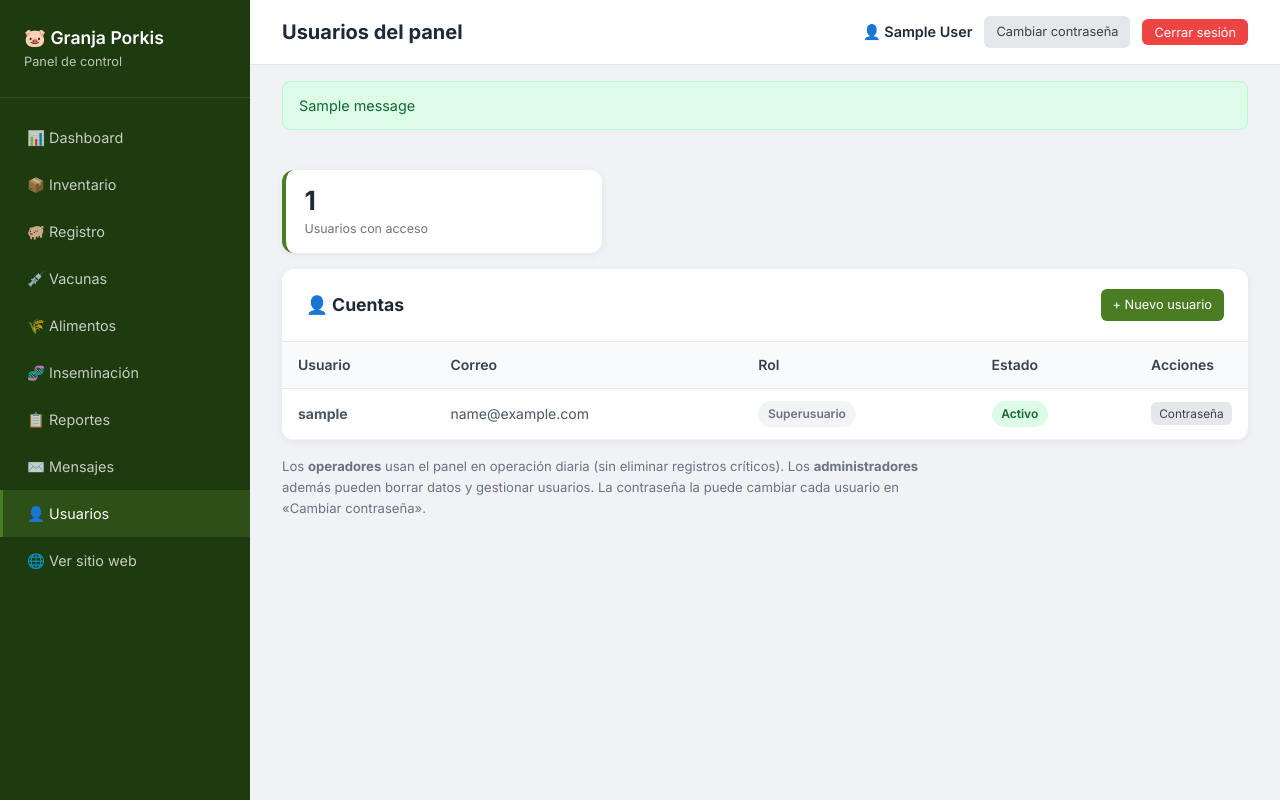
After one commit to torrespilcom23-hub/webPorkis, a Django app: page /panel/usuarios/ in a window 1280 px wide. The commit adds this page. Run offline with Django 5.2, Linux system fonts and the light colour scheme; a user stored in the database is signed in; tables that the repository leaves empty hold one stand-in row (values such as "Sample post"); one stand-in notice (Sample message) is shown.

Commit message:
Gestión de usuarios del panel y acceso por rol admin/operador.
Co-authored-by: Cursor <cursoragent@cursor.com>

```diff
--- a/config/context_processors.py
+++ b/config/context_processors.py
@@ -8,7 +8,7 @@ def site_settings(request):
         'maps_embed_url': settings.MAPS_EMBED_URL,
         # Versión de archivos estáticos: incrementar cuando cambie CSS/JS
         # para que el navegador descargue la versión nueva (cache busting).
-        'static_version': '50',
+        'static_version': '51',
     }
     if request.user.is_authenticated:
         from panel.decorators import es_admin
--- a/config/settings.py
+++ b/config/settings.py
@@ -31,6 +31,7 @@ MIDDLEWARE = [
     'django.middleware.common.CommonMiddleware',
     'django.middleware.csrf.CsrfViewMiddleware',
     'django.contrib.auth.middleware.AuthenticationMiddleware',
+    'panel.middleware.PanelAccessMiddleware',
     'django.contrib.messages.middleware.MessageMiddleware',
     'django.middleware.clickjacking.XFrameOptionsMiddleware',
 ]
--- a/panel/decorators.py
+++ b/panel/decorators.py
@@ -7,6 +7,30 @@ from django.shortcuts import redirect
 def es_admin(user):
     """Administrador = superusuario o miembro del grupo 'admin'."""
     return user.is_superuser or user.groups.filter(name='admin').exists()
+
+
+def puede_acceder_panel(user):
+    """Usuarios con acceso al panel: superusuario, admin u operador."""
+    if not user.is_authenticated:
+        return False
+    if user.is_active is False:
+        return False
+    if user.is_superuser:
+        return True
+    return user.groups.filter(name__in=['admin', 'operador']).exists()
+
+
+def rol_panel(user):
+    """Etiqueta legible del rol principal."""
+    if not user.is_authenticated:
+        return ''
+    if user.is_superuser:
+        return 'Superusuario'
+    if user.groups.filter(name='admin').exists():
+        return 'Administrador'
+    if user.groups.filter(name='operador').exists():
+        return 'Operador'
+    return 'Sin rol'
 
 
 def admin_required(view_func):
--- /dev/null
+++ b/panel/middleware.py
@@ -0,0 +1,26 @@
+from django.contrib import messages
+from django.contrib.auth import logout
+from django.shortcuts import redirect
+
+from .decorators import puede_acceder_panel
+
+
+class PanelAccessMiddleware:
+    """Bloquea el panel a usuarios sin grupo admin/operador (salvo login/logout)."""
+
+    def __init__(self, get_response):
+        self.get_response = get_response
+
+    def __call__(self, request):
+        path = request.path
+        if path.startswith('/panel/') and request.user.is_authenticated:
+            public_paths = ('/panel/login/', '/panel/logout/')
+            if not path.startswith(public_paths) and not puede_acceder_panel(request.user):
+                logout(request)
+                messages.error(
+                    request,
+                    'Su cuenta no tiene permiso para acceder al panel. '
+                    'Contacte al administrador.',
+                )
+                return redirect('panel:login')
+        return self.get_response(request)
--- a/panel/urls.py
+++ b/panel/urls.py
@@ -13,4 +13,8 @@ urlpatterns = [
     path('mensajes/', views.mensajes_lista, name='mensajes'),
     path('mensajes/<int:pk>/', views.mensaje_detalle, name='mensaje_detalle'),
     path('mensajes/<int:pk>/eliminar/', views.mensaje_eliminar, name='mensaje_eliminar'),
+    path('usuarios/', views.usuarios_lista, name='usuarios'),
+    path('usuarios/nuevo/', views.usuario_crear, name='usuario_crear'),
+    path('usuarios/<int:pk>/password/', views.usuario_reset_password, name='usuario_reset_password'),
+    path('usuarios/<int:pk>/activo/', views.usuario_toggle_activo, name='usuario_toggle_activo'),
 ]
--- a/panel/views.py
+++ b/panel/views.py
@@ -2,21 +2,45 @@ import re
 from urllib.parse import quote
 
 from django.contrib import messages
+from django.contrib.auth import logout
 from django.contrib.auth.decorators import login_required
+from django.contrib.auth.models import User
 from django.contrib.auth.views import LoginView, LogoutView, PasswordChangeView
+from django.db.models import Q
 from django.shortcuts import get_object_or_404, redirect, render
 from django.urls import reverse, reverse_lazy
 from django.views.generic import TemplateView
 
 from publico.models import MensajeContacto
 
-from .decorators import admin_required
+from .decorators import admin_required, puede_acceder_panel, rol_panel
+from .forms import OperadorCreateForm, ResetPasswordAdminForm
 from .queries import resumen_dashboard
+
+
+def _usuarios_panel():
+    return (
+        User.objects
+        .filter(Q(is_superuser=True) | Q(groups__name__in=['admin', 'operador']))
+        .distinct()
+        .order_by('username')
+    )
 
 
 class PanelLoginView(LoginView):
     template_name = 'panel/login.html'
     redirect_authenticated_user = True
+
+    def form_valid(self, form):
+        response = super().form_valid(form)
+        if not puede_acceder_panel(self.request.user):
+            logout(self.request)
+            messages.error(
+                self.request,
+                'Su cuenta no tiene acceso al panel. Solicite acceso al administrador.',
+            )
+            return redirect('panel:login')
+        return response
 
 
 class PanelLogoutView(LogoutView):
@@ -113,3 +137,85 @@ def mensaje_eliminar(request, pk):
         'objeto': mensaje,
         'volver': 'panel:mensajes',
     })
+
+
+# ---------------------------------------------------------------------------
+# Gestión de usuarios del panel (solo administrador)
+# ---------------------------------------------------------------------------
+
+@login_required
+@admin_required
+def usuarios_lista(request):
+    filas = [
+        {
+            'usuario': u,
+            'rol': rol_panel(u),
+            'activo': u.is_active,
+        }
+        for u in _usuarios_panel()
+    ]
+    return render(request, 'panel/usuarios_lista.html', {
+        'filas': filas,
+        'total': len(filas),
+    })
+
+
+@login_required
+@admin_required
+def usuario_crear(request):
+    if request.method == 'POST':
+        form = OperadorCreateForm(request.POST)
+        if form.is_valid():
+            user = form.save()
+            messages.success(
+                request,
+                f'Usuario «{user.username}» creado con rol {rol_panel(user).lower()}.',
+            )
+            return redirect('panel:usuarios')
+    else:
+        form = OperadorCreateForm()
+    return render(request, 'panel/usuario_form.html', {
+        'form': form,
+        'titulo': 'Nuevo usuario del panel',
+    })
+
+
+@login_required
+@admin_required
+def usuario_reset_password(request, pk):
+    usuario = get_object_or_404(User, pk=pk)
+    if usuario.is_superuser and not request.user.is_superuser:
+        messages.error(request, 'No puede modificar un superusuario.')
+        return redirect('panel:usuarios')
+    if request.method == 'POST':
+        form = ResetPasswordAdminForm(usuario, request.POST)
+        if form.is_valid():
+            form.save()
+            messages.success(request, f'Contraseña actualizada para «{usuario.username}».')
+            return redirect('panel:usuarios')
+    else:
+        form = ResetPasswordAdminForm(usuario)
+    return render(request, 'panel/usuario_reset_password.html', {
+        'form': form,
+        'usuario': usuario,
+        'rol': rol_panel(usuario),
+    })
+
+
+@login_required
+@admin_required
+def usuario_toggle_activo(request, pk):
+    usuario = get_object_or_404(User, pk=pk)
+    if request.method != 'POST':
+        return redirect('panel:usuarios')
+    if usuario.pk == request.user.pk:
+        messages.error(request, 'No puede desactivar su propia cuenta.')
+        return redirect('panel:usuarios')
+    if usuario.is_superuser:
+        messages.error(request, 'No se puede desactivar un superusuario desde aquí.')
+        return redirect('panel:usuarios')
+    usuario.is_active = not usuario.is_active
+    usuario.save(update_fields=['is_active'])
+    estado = 'activada' if usuario.is_active else 'desactivada'
+    messages.success(request, f'Cuenta «{usuario.username}» {estado}.')
+    return redirect('panel:usuarios')
--- a/templates/panel/base_panel.html
+++ b/templates/panel/base_panel.html
@@ -25,6 +25,9 @@
             <a href="{% url 'inseminacion:index' %}" {% if '/inseminacion/' in request.path %}class="active"{% endif %}>🧬 Inseminación</a>
             <a href="{% url 'reportes:index' %}" {% if '/reportes/' in request.path %}class="active"{% endif %}>📋 Reportes</a>
             <a href="{% url 'panel:mensajes' %}" {% if '/mensajes/' in request.path %}class="active"{% endif %}>✉️ Mensajes{% if mensajes_sin_leer %} <span class="badge badge-warning" style="margin-left:auto;">{{ mensajes_sin_leer }}</span>{% endif %}</a>
+            {% if es_admin %}
+            <a href="{% url 'panel:usuarios' %}" {% if '/usuarios/' in request.path %}class="active"{% endif %}>👤 Usuarios</a>
+            {% endif %}
             <a href="{% url 'publico:inicio' %}" target="_blank">🌐 Ver sitio web</a>
         </nav>
     </aside>
--- a/templates/panel/login.html
+++ b/templates/panel/login.html
@@ -13,7 +13,11 @@
         <div class="login-box">
             <h1>🐷 Granja Porkis</h1>
             <p class="subtitle">Panel de administración</p>
-            {% if form.errors %}
+            {% if messages %}
+            {% for message in messages %}
+            <div class="alert alert-error">{{ message }}</div>
+            {% endfor %}
+            {% elif form.errors %}
             <div class="alert alert-error">Usuario o contraseña incorrectos.</div>
             {% endif %}
             <form method="post" class="panel-form" style="box-shadow:none; padding:0; max-width:none;">
--- /dev/null
+++ b/templates/panel/usuarios_lista.html
@@ -0,0 +1,66 @@
+{% extends 'panel/base_panel.html' %}
+
+{% block page_heading %}Usuarios del panel{% endblock %}
+
+{% block panel_content %}
+<div class="kpi-grid kpi-grid--compact" style="max-width:20rem; margin-bottom:1rem;">
+    <div class="kpi-card">
+        <div class="kpi-value">{{ total }}</div>
+        <div class="kpi-label">Usuarios con acceso</div>
+    </div>
+</div>
+
+<div class="panel-table-wrap">
+    <div class="panel-table-header">
+        <h2>👤 Cuentas</h2>
+        <a href="{% url 'panel:usuario_crear' %}" class="btn-sm btn-panel">+ Nuevo usuario</a>
+    </div>
+    <table class="panel-table">
+        <thead>
+            <tr>
+                <th>Usuario</th>
+                <th>Correo</th>
+                <th>Rol</th>
+                <th>Estado</th>
+                <th class="col-acciones">Acciones</th>
+            </tr>
+        </thead>
+        <tbody>
+            {% for f in filas %}
+            <tr>
+                <td><strong>{{ f.usuario.username }}</strong></td>
+                <td>{{ f.usuario.email|default:"—" }}</td>
+                <td><span class="badge badge-muted">{{ f.rol }}</span></td>
+                <td>
+                    {% if f.activo %}
+                    <span class="badge badge-success">Activo</span>
+                    {% else %}
+                    <span class="badge badge-danger">Inactivo</span>
+                    {% endif %}
+                </td>
+                <td class="col-acciones acciones-cerdo">
+                    <span class="acciones-cerdo__grupo">
+                        <a href="{% url 'panel:usuario_reset_password' f.usuario.pk %}" class="btn-sm btn-secondary">Contraseña</a>
+                        {% if not f.usuario.is_superuser and f.usuario.pk != user.pk %}
+                        <form method="post" action="{% url 'panel:usuario_toggle_activo' f.usuario.pk %}" style="display:inline;">
+                            {% csrf_token %}
+                            <button type="submit" class="btn-sm {% if f.activo %}btn-outline-danger{% else %}btn-panel{% endif %}">
+                                {% if f.activo %}Desactivar{% else %}Activar{% endif %}
+                            </button>
+                        </form>
+                        {% endif %}
+                    </span>
+                </td>
+            </tr>
+            {% empty %}
+            <tr><td colspan="5" class="panel-empty">No hay usuarios. Ejecute seed_data o cree uno nuevo.</td></tr>
+            {% endfor %}
+        </tbody>
+    </table>
+</div>
+<p style="margin-top:1rem; font-size:0.82rem; color:#6b7280; max-width:42rem;">
+    Los <strong>operadores</strong> usan el panel en operación diaria (sin eliminar registros críticos).
+    Los <strong>administradores</strong> además pueden borrar datos y gestionar usuarios.
+    La contraseña la puede cambiar cada usuario en «Cambiar contraseña».
+</p>
+{% endblock %}
```
Also changed, not shown: panel/forms.py (added, +51 -0 lines), panel/tests.py (+40 -5 lines), templates/panel/usuario_form.html (added, +24 -0 lines), templates/panel/usuario_reset_password.html (added, +24 -0 lines).
